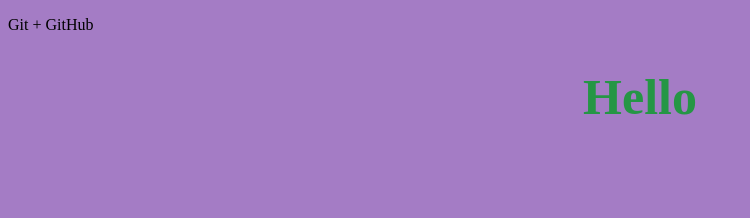
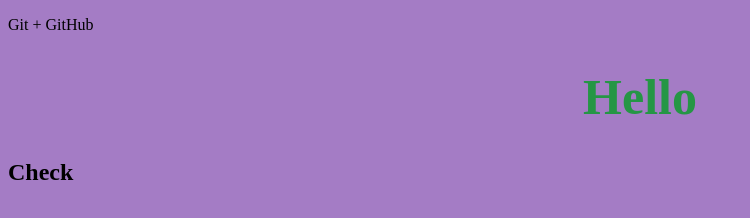
Before and after one commit to animadys/git, a plain HTML site: page index.html in a window 1280 px wide. Shown: the whole page, without its empty margins (0-750 px from the left). Drawn offline with Linux system fonts and the light colour scheme.

Commit message:
Update index.html

```diff
--- a/index.html
+++ b/index.html
@@ -9,5 +9,6 @@
 <body>
     <p>Git + GitHub</p>
     <h1>Hello</h1>
+    <h2>Check</h2>
 </body>
 </html>
```
